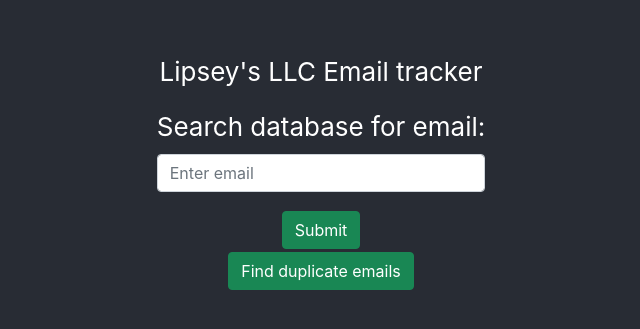
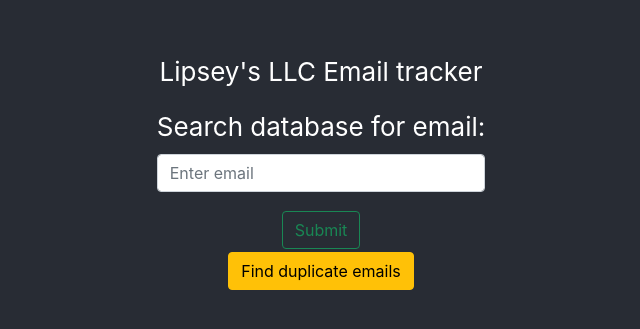
Before and after one commit to baHarmon1/Node_React_App-Repo, a React (Create React App) app in the folder client/: page / in a window 1280 px wide. Shown: the part 229-558 px from the top of the page, without its empty margins (319-959 px from the left). Built offline with nearby package versions, Linux system fonts and the light colour scheme.

Commit message:
Configured route for home

```diff
--- a/client/src/App.js
+++ b/client/src/App.js
@@ -1,17 +1,22 @@
-import logo from './logo.svg';
-import './App.css';
-import Home from './components/Home'
+import logo from "./logo.svg";
+import "./App.css";
+import Home from "./components/Home";
+import { BrowserRouter as Router, Route, Routes } from "react-router-dom";
 
 function App() {
   return (
-    <div className="App">
-      <header className="App-header">
-        <p>
-          Lipsey's LLC Email tracker
-        </p>
-        <Home/>
-      </header>
-    </div>
+    // Need Router so that Links, Routes, and Route can work correctly
+    <Router>
+      <div className="App">
+        <header className="App-header">
+          <p>Lipsey's LLC Email tracker</p>
+          {/* Adding a Home component so that the application is organized for ease of use in future changes */}
+          <Routes>
+          <Route exact path="/" element={<Home/>}/>
+          </Routes>
+        </header>
+      </div>
+    </Router>
   );
 }
 
--- a/client/src/components/Home.jsx
+++ b/client/src/components/Home.jsx
@@ -9,13 +9,13 @@
           <Form.Label>Search database for email:</Form.Label>
           <Form.Control type="email" placeholder="Enter email" />
         </Form.Group>
-        <Button variant="success" type="submit">
+        <Button variant="outline-success" type="submit">
           Submit
         </Button>
       </Form>
-      <button type="btn" className="btn btn-success">
+      <Button variant="warning" type="submit">
         Find duplicate emails
-      </button>
+      </Button>
     </div>
   );
 }
```
